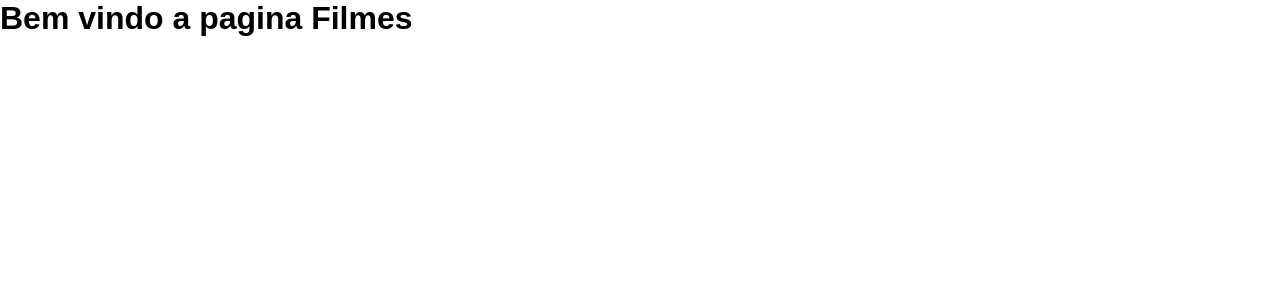
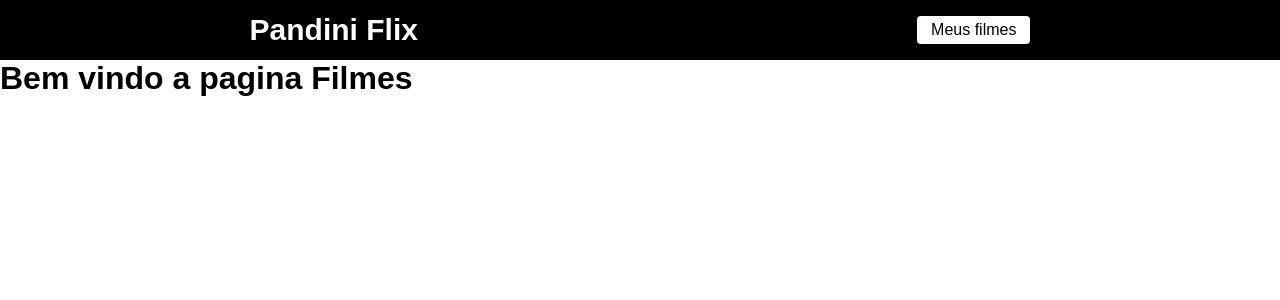
Before and after one commit to JPandini/PandiniFlix, a React (Create React App) app: page /filme/1 in a window 1280 px wide. Shown: the top 300 px of the page. Built offline with nearby package versions, Linux system fonts and the light colour scheme.

Commit message:
ligaçãoComApi

```diff
--- a/package.json
+++ b/package.json
@@ -6,6 +6,7 @@
     "@testing-library/jest-dom": "^5.17.0",
     "@testing-library/react": "^13.4.0",
     "@testing-library/user-event": "^13.5.0",
+    "axios": "^1.4.0",
     "react": "^18.2.0",
     "react-dom": "^18.2.0",
     "react-router-dom": "^6.14.2",
--- /dev/null
+++ b/src/components/Header/header.css
@@ -0,0 +1,25 @@
+header{
+    display: flex;
+    justify-content: space-around;
+    align-items: center;
+    width: 100%;
+    height: 60px;
+    background-color: #000000;
+}
+
+.logo{
+    text-decoration: none;
+    font-size: 30px;
+    cursor: pointer;
+    color: white;
+    font-weight: bold;
+}
+
+.favoritos{
+    text-decoration: none;
+    cursor: pointer;
+    background-color: white;
+    padding: 5px 14px;
+    color:#000000;
+    border-radius: 4px;
+}
--- /dev/null
+++ b/src/components/Header/index.js
@@ -0,0 +1,12 @@
+import './header.css'
+import { Link } from 'react-router-dom'
+
+function Header(){
+    return(
+    <header>
+        <Link className="logo" to="/">Pandini Flix</Link>
+        <Link className='favoritos' to="/favoritos">Meus filmes</Link>
+    </header>
+    )
+}
+export default Header
--- /dev/null
+++ b/src/pages/Home/home.css
@@ -0,0 +1,21 @@
+.listaFilmes{
+    max-width: 800px;
+    margin: 14px auto;
+}
+
+.listaFilmes img{
+    width: 900px;
+    max-width: 100%;
+    max-height: 400px;
+
+}
+
+.listaFilmes article{
+    width: 100%;
+    background-color: white;
+    padding: 15px;
+    border-radius: 4px;
+}
+
+.listaFilmes strong{
+}
--- a/src/pages/Home/index.js
+++ b/src/pages/Home/index.js
@@ -1,9 +1,43 @@
+import { useEffect, useState } from "react";
+import api from "../../services/api";
+import { Link } from "react-router-dom";
+import './home.css';
 
+// https://api.themoviedb.org/3/movie/now_playing?api_key=53397b6c8682720e2de6f3e1fc8dfb12&language=pt-BR
 
 function Home(){
+
+    const [filmes, setFilmes] = useState([]);
+
+    useEffect(() => {
+        async function loadFilmes(){
+            const response = await api.get("movie/now_playing", {
+            params:{
+                api_key: "53397b6c8682720e2de6f3e1fc8dfb12",
+                language: "pt-BR",
+                page: 1,
+            }
+        })
+        //console.log(response.data.results.slice(0,10));
+        setFilmes(response.data.results.slice(0,10));
+        }
+        loadFilmes();
+    }, [])
+
     return(
-        <div>
-            <h1>Bem vindo à Home</h1>
+        <div className="container">
+            <div className="listaFilmes">
+            {filmes.map((filme) => {
+                return(
+                    <article key={filme.id}>
+                        <strong>{filme.title}</strong>
+                        <img src={`https://image.tmdb.org/t/p/original/${filme.poster_path}`} alt={filme.title} />
+                        <Link to={`/filme/${filme.id}`} >Acessar</Link>
+
+                    </article>
+                )
+            })}
+            </div>
         </div>
 
     )
--- a/src/routes.js
+++ b/src/routes.js
@@ -2,10 +2,12 @@
 
 import Home from "./pages/Home";
 import Filme from "./pages/Filme";
+import Header from "./components/Header";
 
 function RouteApp(){
 return(
 <BrowserRouter>
+<Header/>
     <Routes>
         <Route path="/" element={ <Home/> }/>
         <Route path="/filme/:id" element={ <Filme/> }/>
--- /dev/null
+++ b/src/services/api.js
@@ -0,0 +1,11 @@
+
+//BASE:  https://api.themoviedb.org/3/
+//APIURL:  https://api.themoviedb.org/3/movie/now_playing?api_key=53397b6c8682720e2de6f3e1fc8dfb12&language=pt-BR
+
+import axios from "axios";
+
+const api = axios.create({
+    baseURL: 'https://api.themoviedb.org/3/'
+});
+
+export default api;
```
Also changed, not shown: 1 other file (tests, documents, lock files or other folders).
